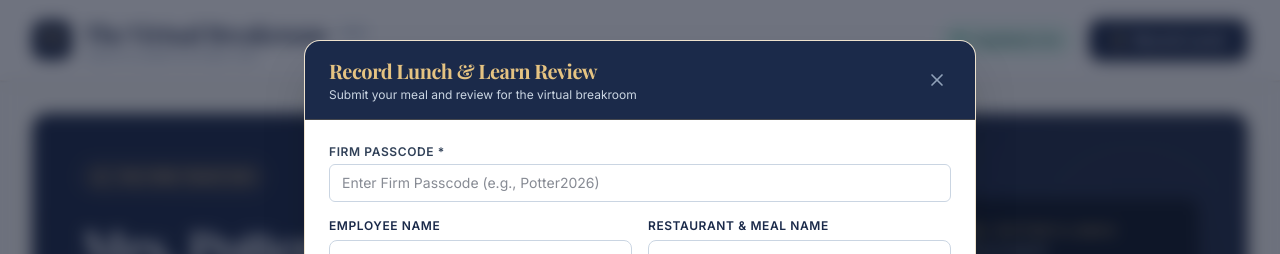
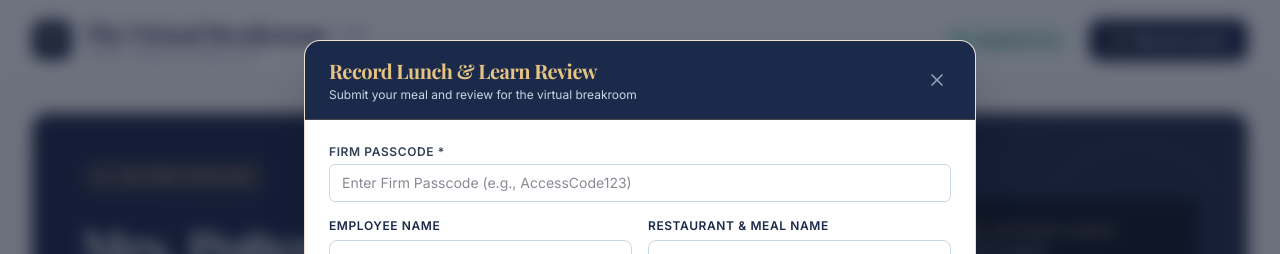
Before and after one commit to ralphtorres736-eng/virtual-breakroom, a React (Vite) app: page / in a window 1280 px wide. Both pictures are taken after a click on the button "Record Lunch". Shown: the top 254 px of the page. Built offline with nearby package versions, Linux system fonts and the light colour scheme; no server answers; the database is empty; a web font is replaced by a local one.

Commit message:
fix: sanitize passcode placeholders for public demo and enforce 9:16 object-contain video scaling

```diff
--- a/src/components/SubmissionForm.tsx
+++ b/src/components/SubmissionForm.tsx
@@ -254,7 +254,7 @@ export const SubmissionForm: React.FC<SubmissionFormProps> = ({ isOpen, onClose,
               </label>
               <input
                 type="text"
-                placeholder="Enter Firm Passcode (e.g., Potter2026)"
+                placeholder="Enter Firm Passcode (e.g., AccessCode123)"
                 value={firmPasscode}
                 onChange={(e) => {
                   setFirmPasscode(e.target.value);
--- a/src/components/VirtualBreakroom.tsx
+++ b/src/components/VirtualBreakroom.tsx
@@ -507,12 +507,12 @@ export const VirtualBreakroom: React.FC<VirtualBreakroomProps> = ({ submissions,
                 <div className="p-5 flex-1 flex flex-col justify-between space-y-4">
                   {/* Native HTML5 Video Element */}
                   {sub.video_url ? (
-                    <div className="relative group rounded-lg overflow-hidden border border-slate-200 bg-slate-950 aspect-video flex items-center justify-center">
+                    <div className="relative group rounded-lg overflow-hidden border border-slate-200 bg-black aspect-video flex items-center justify-center">
                       <video
                         src={sub.video_url ? `${sub.video_url}#t=0.1` : undefined}
                         controls
                         preload="metadata"
-                        className="w-full h-full object-cover max-h-[220px]"
+                        className="w-full h-full object-contain bg-black"
                       >
                         Your browser does not support native video playback.
                       </video>
@@ -619,7 +619,7 @@ export const VirtualBreakroom: React.FC<VirtualBreakroomProps> = ({ submissions,
                                 <input
                                   type="text"
                                   required
-                                  placeholder="Enter Firm Passcode (e.g., Potter2026)"
+                                  placeholder="Enter Firm Passcode (e.g., AccessCode123)"
                                   value={commentPasscodes[sub.id] || ''}
                                   onChange={(e) => {
                                     setCommentPasscodes((prev) => ({ ...prev, [sub.id]: e.target.value }));
```
